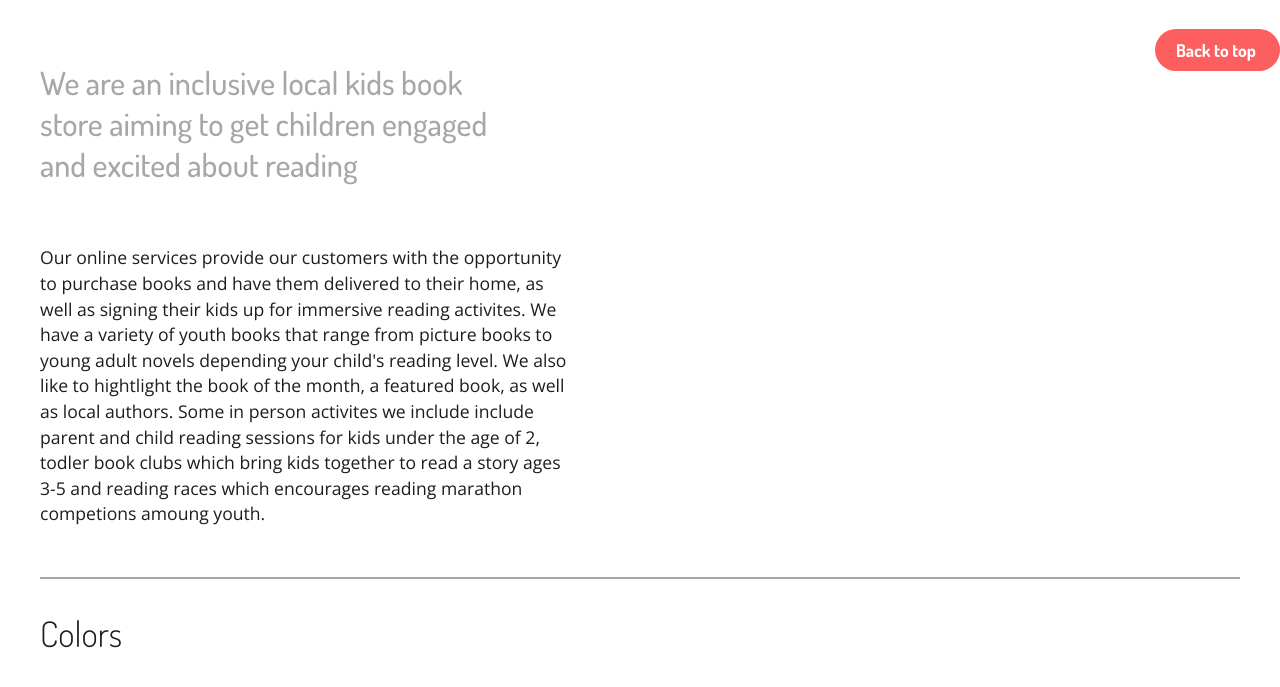
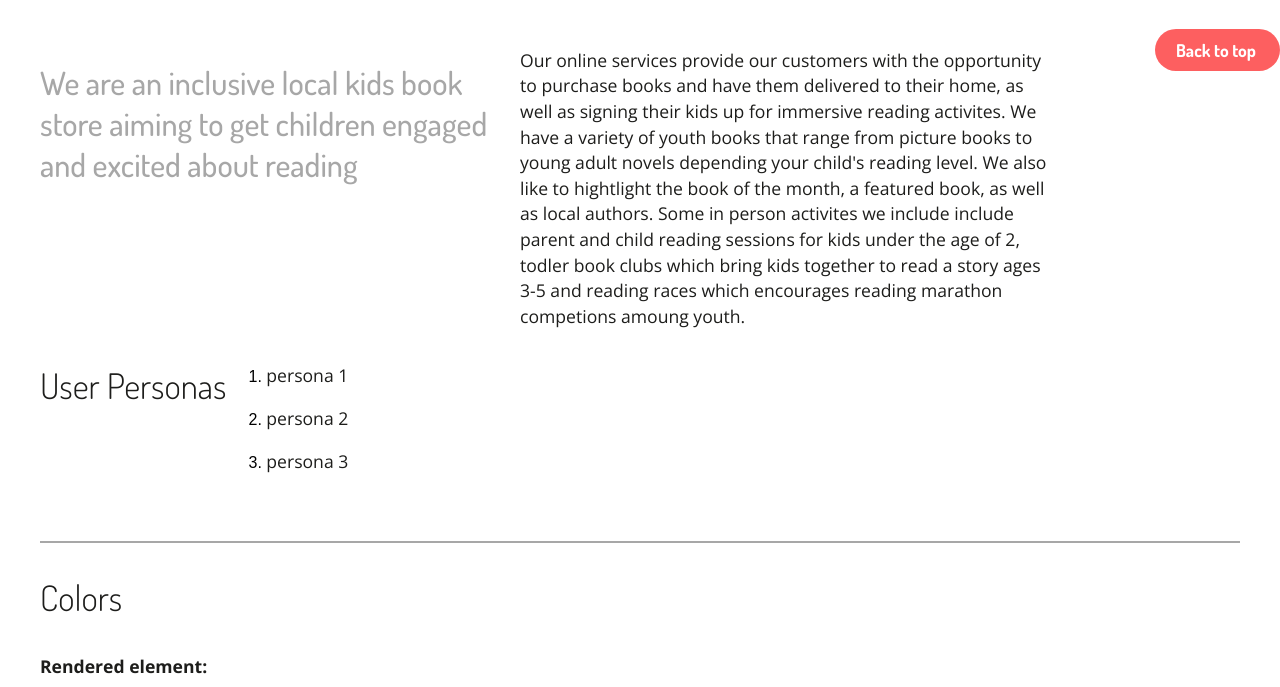
Before and after one commit to 23alyssa/IAT339-P02-company, a plain HTML site: page P02 - working file/index.html in a window 1280 px wide. Shown: the part 723-1410 px from the top of the page. Drawn offline with nearby package versions, Linux system fonts and the light colour scheme.

Commit message:
added dic for user personas

```diff
--- a/P02 - working file/index.html
+++ b/P02 - working file/index.html
@@ -69,14 +69,34 @@
         <h3>About the Company</h3>
 
         <h2>Welcome to The Book Worm!</h2>
+
         <div class="flex-container">
-
             <h4 class="flex-item-md">We are an inclusive local kids book store aiming to get children engaged and excited about reading</h4>
+
+            <p class="flex-item-lg">Our online services provide our customers with the opportunity to purchase books and have them delivered to their home, as well as signing their kids up for immersive reading activites. We have a variety of youth books that range from picture books to young adult novels depending your child's reading level. We also like to hightlight the book of the month, a featured book, as well as local authors. Some in person activites we include include parent and child reading sessions for kids under the age of 2, todler book clubs which bring kids together to read a story ages 3-5 and reading races which encourages reading marathon competions amoung youth.</p>
+
         </div>
 
-        <div class="flex-container">
-            <p class="flex-item-lg">Our online services provide our customers with the opportunity to purchase books and have them delivered to their home, as well as signing their kids up for immersive reading activites. We have a variety of youth books that range from picture books to young adult novels depending your child's reading level. We also like to hightlight the book of the month, a featured book, as well as local authors. Some in person activites we include include parent and child reading sessions for kids under the age of 2, todler book clubs which bring kids together to read a story ages 3-5 and reading races which encourages reading marathon competions amoung youth.</p>
-        </div>
+            <div class="flex-container">
+                <h3>User Personas</h3>
+
+                <ol>
+                    <li>
+                        <p>persona 1</p>
+                    </li>
+                    <li>
+                        <p>persona 2</p>
+                    </li>
+                    <li>
+                        <p>persona 3</p>
+                    </li>
+                </ol>
+
+            </div>
+
+
+
+
 
 
     </section>
```
